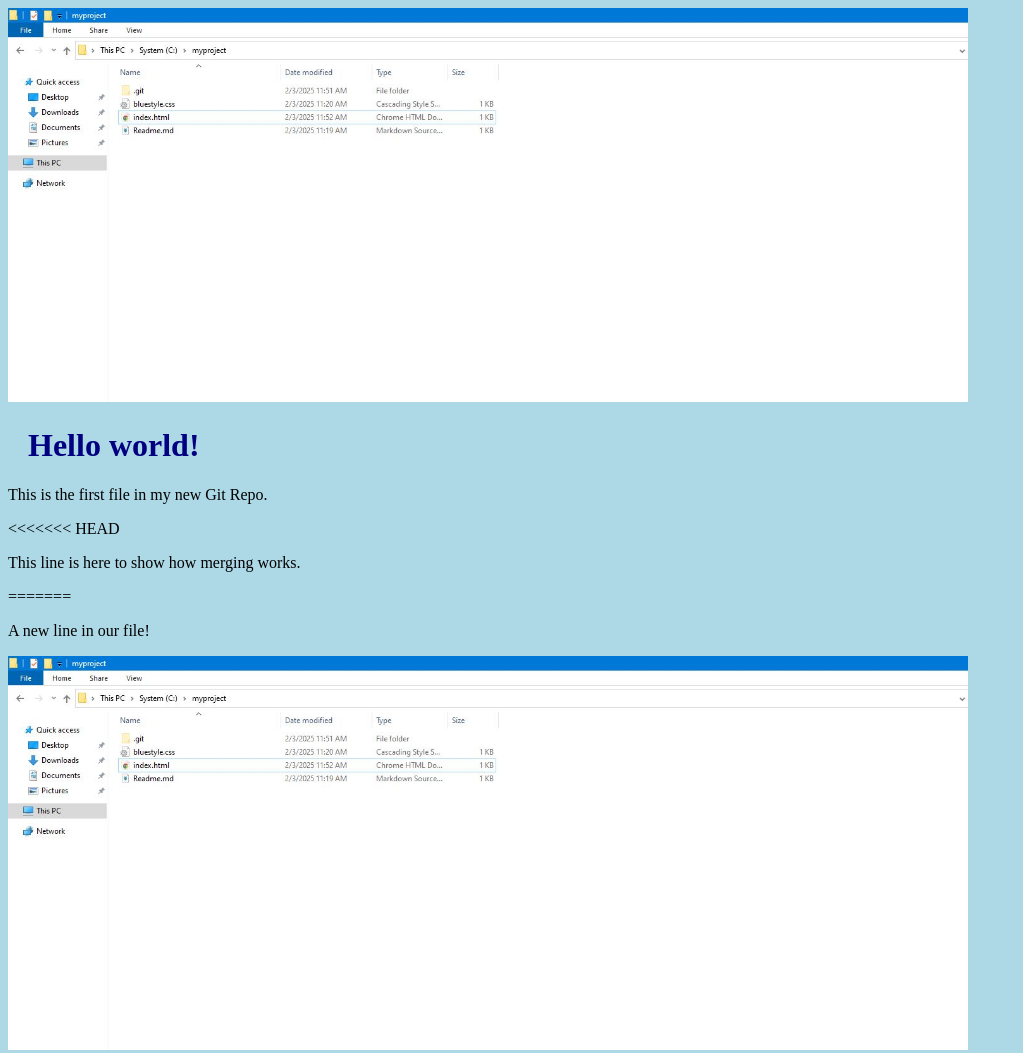
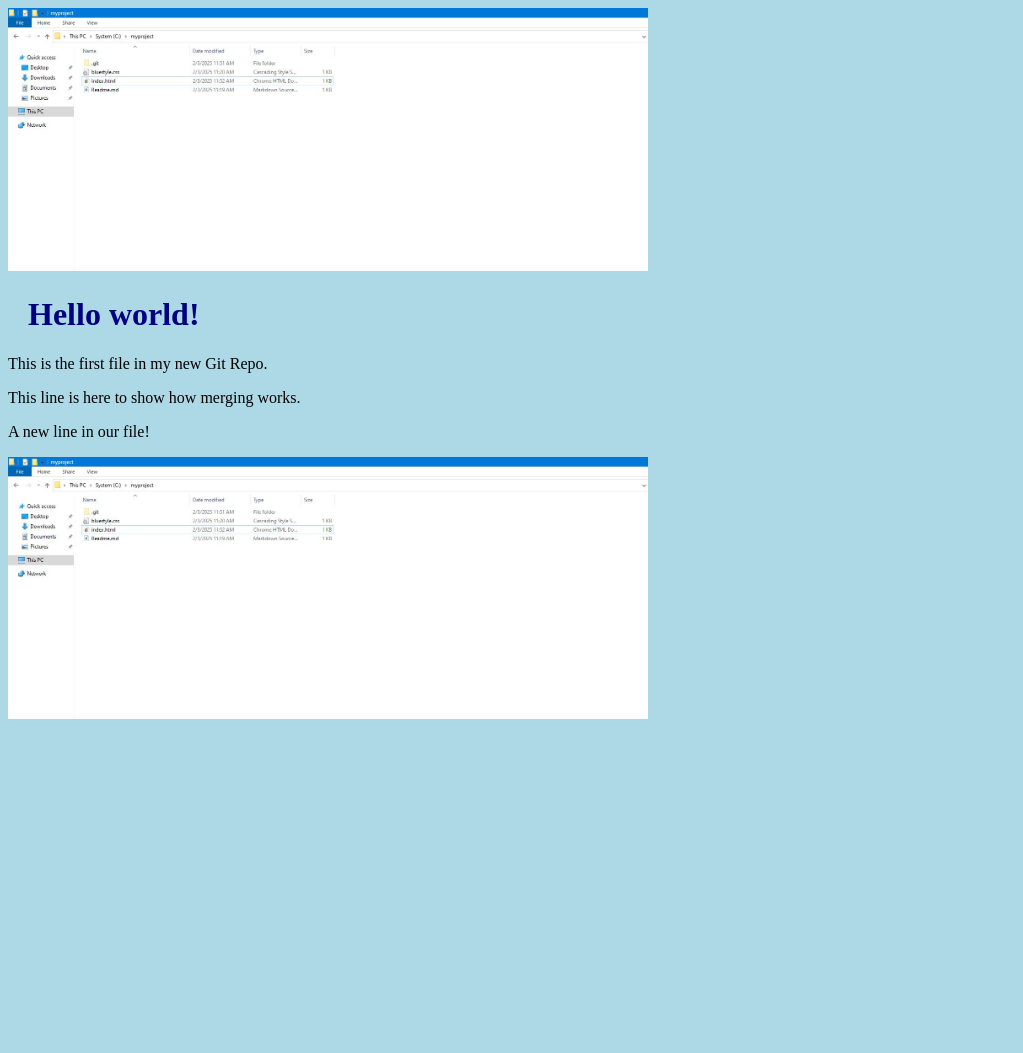
Before and after one commit to Sheldonduckworth/hello, a plain HTML site: page index.html in a window 1280 px wide. Shown: the top 1053 px of the page, without its empty margins (0-1023 px from the left). After the commit the page ends 800 px from the top, so only its background shows below. Drawn offline with Linux system fonts and the light colour scheme.

Commit message:
update image size

```diff
--- a/index.html
+++ b/index.html
@@ -6,16 +6,13 @@
 </head>
 <body>
 <div><img src="img_hello_world.jpg" alt="Hello World from Space"
-    style="width:100%;max-width:960px"></div>
+    style="width:100%;max-width:640px"></div>
 <h1>Hello world!</h1>
 <p>This is the first file in my new Git Repo.</p>
-<<<<<<< HEAD
 <p>This line is here to show how merging works.</p>
 
-=======
 <p>A new line in our file!</p>
 <div><img src="img_hello_world.jpg" alt="Hello World from Space"
-    style="width:100%;max-width:960px"></div>
->>>>>>> hello-world-images
+    style="width:100%;max-width:640px"></div>
 </body>
 </html>
```
